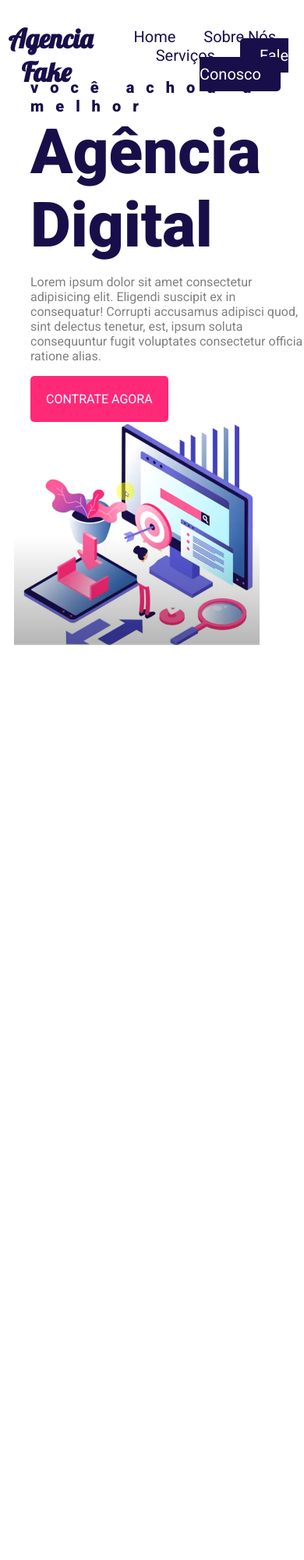
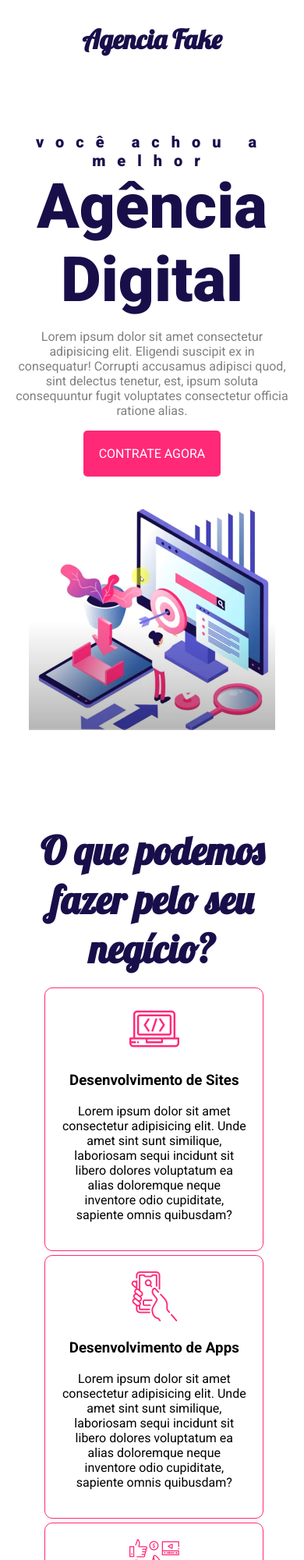
Before and after one commit to Lucas-Santos21/Projeto-final-curso-CSS-Agencia-Fake, a plain HTML site: page index.html in a window 390 px wide. Shown: the top 2000 px of the page at 78% size. Before the commit the page ends 844 px from the top, so only its background shows below. Drawn offline with Linux system fonts and the light colour scheme.

Commit message:
página inicial finalizada

```diff
--- a/css/estilo.css
+++ b/css/estilo.css
@@ -18,18 +18,20 @@ body{
     background-color: white;
     justify-content: center;
     align-items: center;
+    position: fixed;
+    width: 100%;
 
 }
 
 .logo{
     flex: 20%;
-    text-align: center;
+    margin-left: 10%;
+    text-align: left;
 
 }
 
 .logo h1{
     font-family: 'Lobster', cursive;
-    margin-left: 10%;
     color: #180F4A;
     font-size: 34px;
 
@@ -37,7 +39,7 @@ body{
 
 .menu {
     flex: 70%;
-    text-align: right;
+     text-align: right;
     padding: 20px;
 
 }
@@ -61,7 +63,7 @@ body{
     padding: 10px 25px;
     color: white;
     border-radius: 5px;
-    margin-right: 10px;
+    margin-right: 10%;
     margin-left: 5%;
 
 }
@@ -78,6 +80,7 @@ body{
     justify-content: center;
     align-items: center;
     background-color: white;
+    padding-top: 100px;
 
 }
 
@@ -125,3 +128,95 @@ body{
     text-align: center;
 
 }
+
+section{
+    display: inline-block;
+    margin-top: 80px;
+    margin-left: 5%;
+    margin-right: 5%;
+    padding: 5%;
+    text-align: center;
+
+}
+
+section h2{
+    width: 100%;
+    font-size: 50px;
+    margin: 0;
+    font-family: 'Lobster', cursive;
+    font-weight: bold;
+    color: #180F4A;
+}
+
+.servicos{
+    display: inline-block;
+    margin: 5%;
+
+}
+
+.card{
+    display: inline-block;
+    width: 30%;
+    padding: 20px;
+    margin: 1%;
+    border: 1px solid #FF2978;
+    border-radius: 10px;
+    cursor: pointer;
+
+}
+
+.texto-oculto{
+    display: none;
+
+}
+
+.card:hover{
+    background-color: #FF2978;
+    color: white;
+    padding: 40px;
+
+}
+
+.card:hover img{
+    display: none;
+
+}
+
+.card:hover .card-text{
+    display: none;
+
+}
+
+.card:hover .texto-oculto{
+    display: block;
+
+}
+
+footer{
+    margin-top: 100px;
+    height: 400px;
+    background-image: linear-gradient(180deg, #180F4A, #090422, black);
+    text-align: center;
+    border-top: 5px solid #FF2978;
+
+}
+
+.logo-rodape{
+    padding: 100px;
+
+}
+
+.agencia{
+    font-family: 'Lobster', cursive;
+    color: white;
+    font-size: 34px;
+
+}
+
+.whats{
+    position: fixed;
+    bottom: 5px;
+    right: 5px;
+    width: 100px;
+
+}
--- /dev/null
+++ b/css/responsivo.css
@@ -0,0 +1,53 @@
+@media screen and (max-width:1005px){
+
+    .navbar{
+        position: relative;
+
+    }
+
+    .menu{
+        display: none;
+
+    }
+
+    .logo{
+        margin: 0;
+        text-align: center;
+
+    }
+
+    .header{
+        padding-top: 50px;
+
+    }
+
+    .headline{
+        flex: 100%;
+        margin: 5%;
+        text-align: center;
+
+    }
+
+    .headline p{
+        text-align: center;
+
+    }
+
+    .img-headline{
+        flex: 100%;
+        margin: 5%;
+        text-align: center;
+
+    }
+
+    .card{
+        width: 100%;
+
+    }
+
+    .whats{
+        display: none;
+
+    }
+
+}
--- a/index.html
+++ b/index.html
@@ -10,6 +10,7 @@
     <meta name="Keywords" content="Agencia Digital, CSS, HTML">
 
     <link rel="stylesheet" href="css/estilo.css">
+    <link rel="stylesheet" href="css/responsivo.css">
 
     <title>Agência Fake</title>
 
@@ -52,7 +53,69 @@
 
     </header>
 
+    <section>
 
+        <h2>O que podemos fazer pelo seu negício?</h2>
+
+        <div class="servicos">
+
+            <div class="card">
+                <img src="img/pc.png">
+                <div class="card-text">
+                <h3>Desenvolvimento de Sites</h3>
+                <p>Lorem ipsum dolor sit amet consectetur adipisicing elit. Unde amet sint sunt similique, laboriosam sequi incidunt sit libero dolores voluptatum ea alias doloremque neque inventore odio cupiditate, sapiente omnis quibusdam?</p>
+                </div>
+
+                <div class="texto-oculto">
+                <h3>Outro Conteúdo Qualquer</h3>
+                <p>Lorem ipsum dolor sit amet consectetur adipisicing elit. Unde amet sint sunt similique, laboriosam sequi incidunt sit libero dolores voluptatum ea alias doloremque neque inventore odio cupiditate, sapiente omnis quibusdam?</p>
+                </div>
+
+            </div>
+
+            <div class="card">
+                <img src="img/smartphone.png">
+                <div class="card-text">
+                <h3>Desenvolvimento de Apps</h3>
+                <p>Lorem ipsum dolor sit amet consectetur adipisicing elit. Unde amet sint sunt similique, laboriosam sequi incidunt sit libero dolores voluptatum ea alias doloremque neque inventore odio cupiditate, sapiente omnis quibusdam?</p>
+                </div>
+
+                <div class="texto-oculto">
+                <h3>Outro Conteúdo Qualquer</h3>
+                <p>Lorem ipsum dolor sit amet consectetur adipisicing elit. Unde amet sint sunt similique, laboriosam sequi incidunt sit libero dolores voluptatum ea alias doloremque neque inventore odio cupiditate, sapiente omnis quibusdam?</p>
+                </div>
+
+            </div>
+
+            <div class="card">
+                <img src="img/marketing.png">
+                <div class="card-text">
+                <h3>Marketing</h3>
+                <p>Lorem ipsum dolor sit amet consectetur adipisicing elit. Unde amet sint sunt similique, laboriosam sequi incidunt sit libero dolores voluptatum ea alias doloremque neque inventore odio cupiditate, sapiente omnis quibusdam?</p>
+                </div>
+
+                <div class="texto-oculto">
+                <h3>Outro Conteúdo Qualquer</h3>
+                <p>Lorem ipsum dolor sit amet consectetur adipisicing elit. Unde amet sint sunt similique, laboriosam sequi incidunt sit libero dolores voluptatum ea alias doloremque neque inventore odio cupiditate, sapiente omnis quibusdam?</p>
+                </div>
+
+            </div>
+        </div>
+
+    </section>
+
+    <footer>
+
+        <div class="logo-rodape">
+        <h1 class="agencia">Agência Fake</h1>
+        <p style="color:white;">Um site feito com HTML e CSS Puro</p>
+        </div>
+
+        <b style="color:white;">© Todos os direitors reservados</b>
+
+    </footer>
+
+    <a href="#"><img src="img/whats.png" class="whats"></a>
 
 </body>
 
```
Also changed, not shown: img/marketing.png (added), img/pc.png (added), img/smartphone.png (added), img/whats.png (added).
